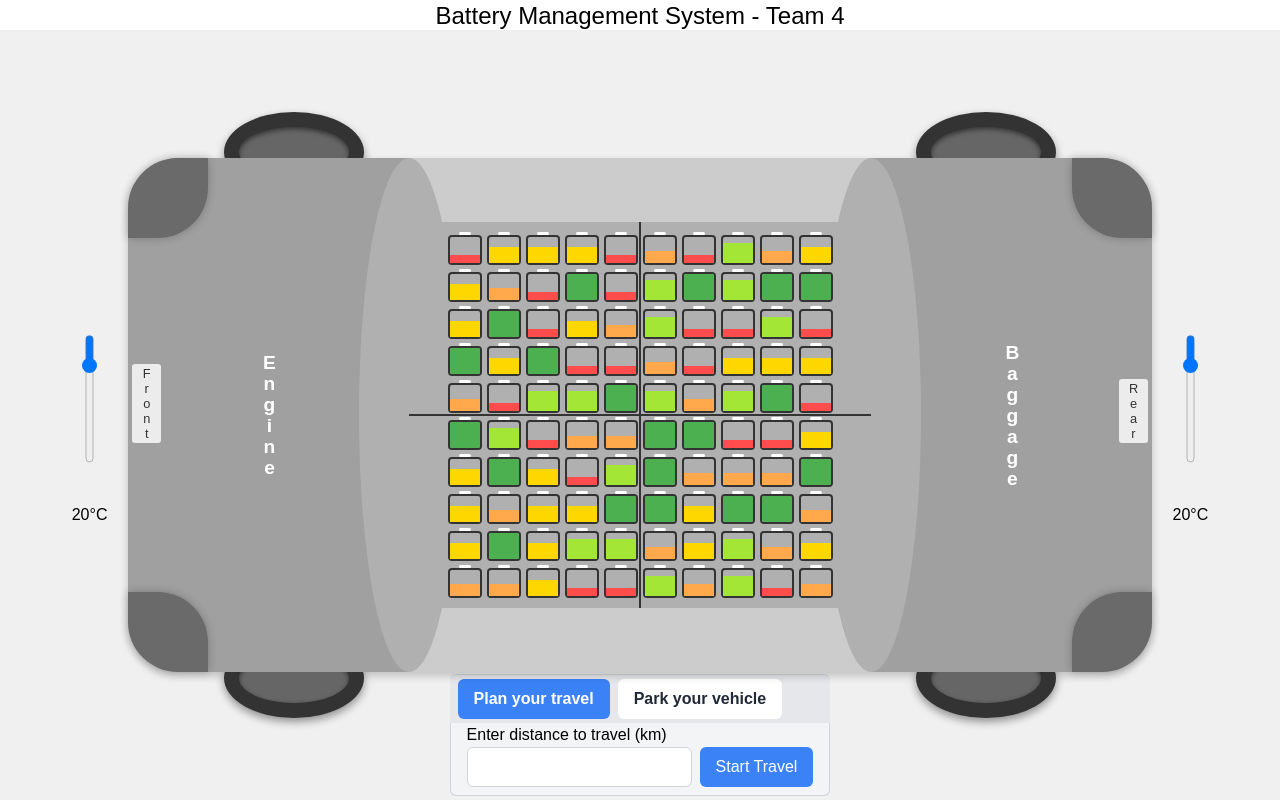
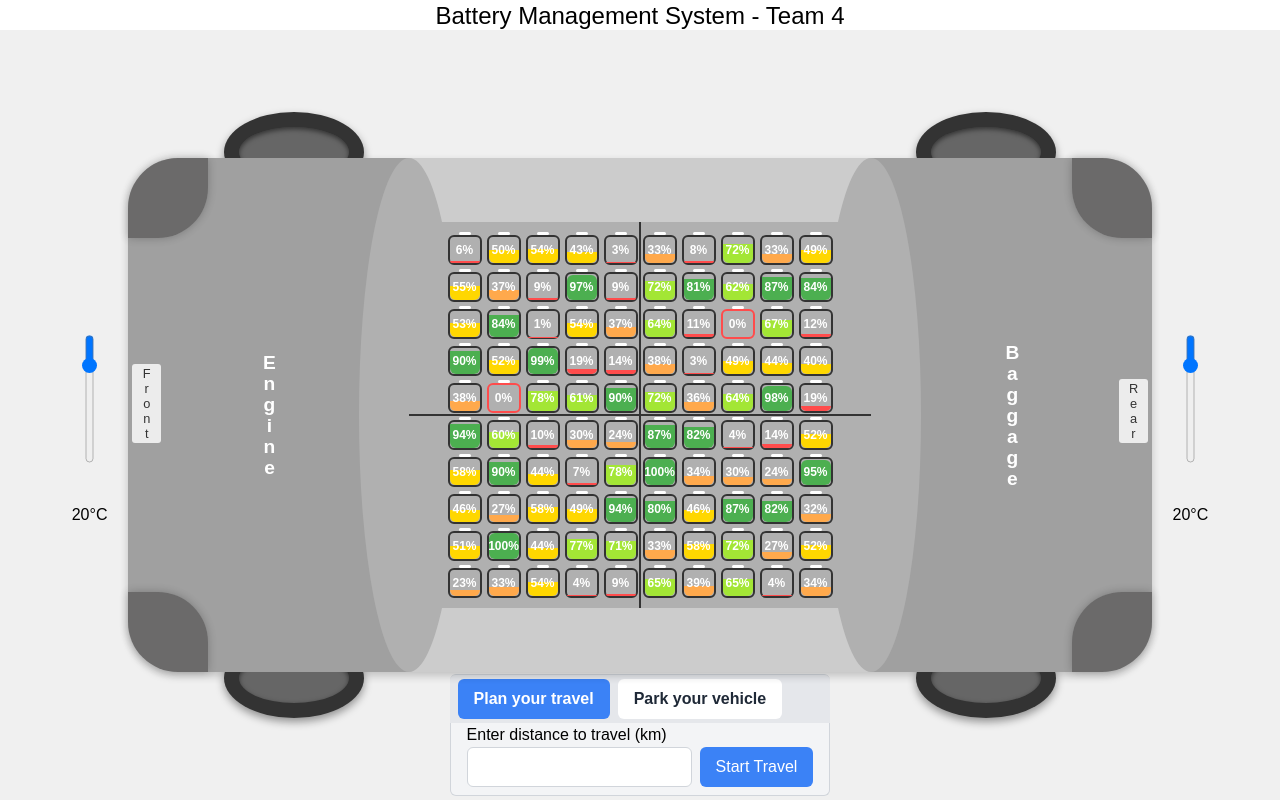
Before and after one commit to aamz123/bms, a Next.js app in the folder bms/: page / in a window 1280 px wide. Built offline with nearby package versions, Linux system fonts and the light colour scheme.

Commit message:
update: added battery level text in battery cells, and divided height into [0-100]% so it is more dynamic

```diff
--- a/bms/app/components/VehicleView.tsx
+++ b/bms/app/components/VehicleView.tsx
@@ -14,6 +14,15 @@ export default function VehicleView() {
   //const charge = 34; // Charge level can be dynamic or static for testing
   // Utility function to generate a random charge level between 0 and 100
   const getRandomCharge = () => Math.floor(Math.random() * 101);
+
+  // Function to determine the background color based on charge level
+  const getChargeColor = (charge: number) => {
+    if (charge < 20) return "bg-[#FF4C4C]"; // Red
+    if (charge >= 20 && charge < 40) return "bg-[#FFA94C]"; // Orange
+    if (charge >= 40 && charge < 60) return "bg-[#FFD700]"; // Gold
+    if (charge >= 60 && charge < 80) return "bg-[#A3E635]"; // Lime Green
+    return "bg-[#4CAF50]"; // Forest Green
+  };
   return (
     <div className="vehicle-container">
       <div className="flex flex-col items-center w-[6%]">
@@ -40,31 +49,34 @@ export default function VehicleView() {
           <div className="grid gap-5 z-10">
             {Array.from({ length: 100 }).map((_, index) => {
               const charge = getRandomCharge(); // Generate random charge for each battery cell
+              const chargeColor = getChargeColor(charge); // Get color based on charge
+              // Determine the border color based on the charge level
+              const borderColorClass =
+                charge === 0 || charge === 100
+                  ? chargeColor
+                  : "border-gray-300";
               return (
                 <div
                   key={index}
                   className={`battery-icon_wrapper lvl${
                     index + 1
-                  } relative w-[20px] h-[40px] border-2 rounded-[4px] flex flex-col justify-end group`}
+                  } relative w-[34px] h-[30px] border-2 ${
+                    charge === 0 ? "border-[#FF4C4C]" : "border-[#333]"
+                  } rounded-md flex flex-col justify-end items-center group`}
                 >
-                  <div className="absolute top-[-5px] left-1/2 transform -translate-x-1/2 bg-current rounded-[6px] w-[12px] h-[3px]" />
+                  {/* White top indicator */}
+                  <div className="absolute top-[-5px] left-1/2 transform -translate-x-1/2 bg-white rounded-[6px] w-[12px] h-[3px]" />
 
-                  {/* Display the battery icon based on the charge level */}
-                  {charge < 20 && (
-                    <div className="battery-icon_1 w-full h-[8px] bg-[#FF4C4C]"></div>
-                  )}
-                  {charge >= 20 && charge < 40 && (
-                    <div className="battery-icon_2 w-full h-[12px] bg-[#FFA94C]"></div>
-                  )}
-                  {charge >= 40 && charge < 60 && (
-                    <div className="battery-icon_3 w-full h-[16px] bg-[#FFD700]"></div>
-                  )}
-                  {charge >= 60 && charge < 80 && (
-                    <div className="battery-icon_4 w-full h-[20px] bg-[#A3E635]"></div>
-                  )}
-                  {charge >= 80 && (
-                    <div className="battery-icon_5 w-full h-full rounded-[2px] bg-[#4CAF50]"></div>
-                  )}
+                  <span className="absolute top-1/2 left-1/2 transform -translate-x-1/2 -translate-y-1/2 text-xs text-white font-semibold">
+                    {charge}%
+                  </span>
+                  {/* Inner fill based on charge level */}
+                  <div
+                    className={`w-full ${chargeColor} rounded-b-md ${
+                      charge > 94 ? "rounded-t-md" : ""
+                    }`}
+                    style={{ height: `${charge}%` }}
+                  ></div>
 
                   {/* Tooltip for showing details on hover */}
                   <div className="absolute bottom-full left-1/2 transform -translate-x-1/2 mb-1 w-max bg-gray-700 text-white text-sm rounded py-1 px-2 opacity-0 transition-opacity duration-300 group-hover:opacity-100">
--- a/bms/app/globals.css
+++ b/bms/app/globals.css
@@ -104,14 +104,6 @@ body {
   row-gap: 7px; /* Space between batteries */
   max-width: 90%; /* Ensures it fits within the battery section */
   max-height: 90%; /* Ensures it doesn’t overflow */
-}
-
-/* Battery Icon Wrapper */
-.battery-icon_wrapper {
-  width: 34px; /* Adjust to scale down */
-  height: 30px; /* Adjust height */
-  border-radius: 4px;
-  border: 2px solid #333;
 }
 
 /* Right section (baggage) */
```
